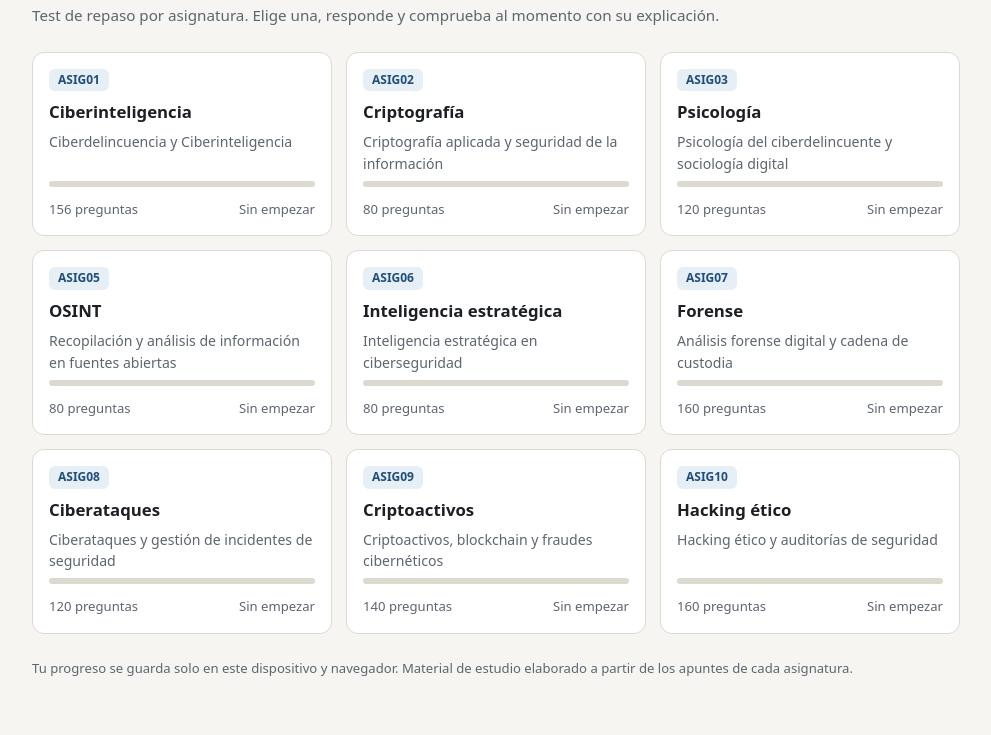
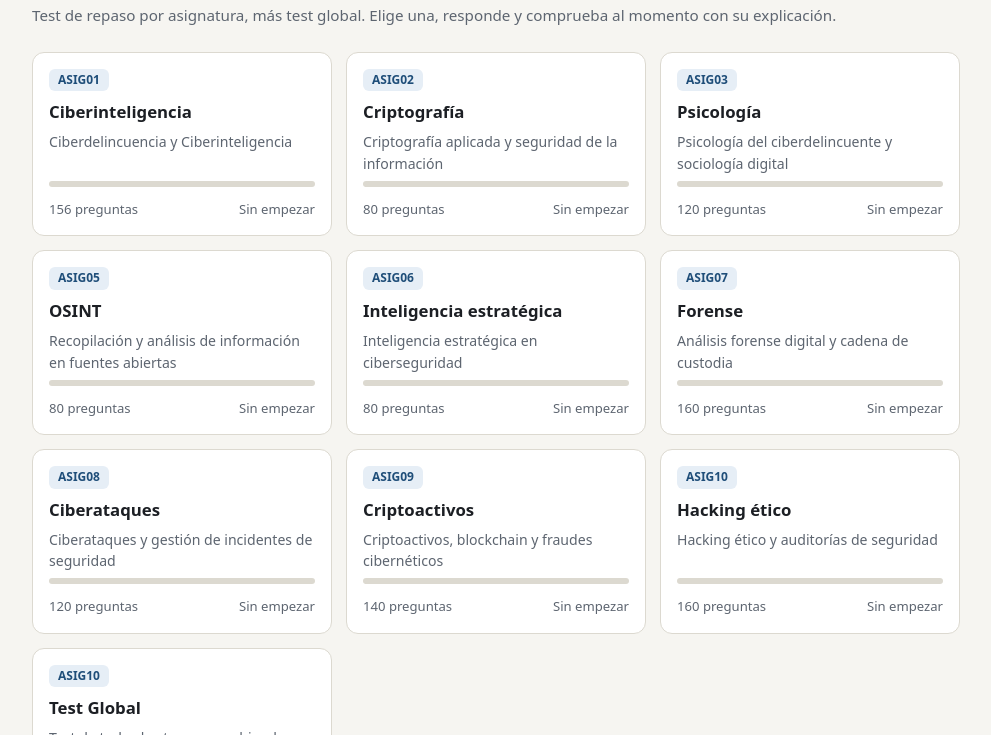
Before and after one commit to Cib3r-Bart/repaso-master, a plain HTML site: page index.html in a window 1280 px wide. Shown: the part 65-800 px from the top of the page, without its empty margins (144-1135 px from the left). Drawn offline with Linux system fonts and the light colour scheme.

Commit message:
TestGlobal

```diff
--- a/index.html
+++ b/index.html
@@ -28,7 +28,7 @@ footer{max-width:960px;margin:0 auto;padding:8px 16px 40px;color:var(--mute);fon
 <body>
 <header>
   <h1>Repaso del máster</h1>
-  <p class="sub">Test de repaso por asignatura. Elige una, responde y comprueba al momento con su explicación.</p>
+  <p class="sub">Test de repaso por asignatura, más test global. Elige una, responde y comprueba al momento con su explicación.</p>
 </header>
 <main><div class="grid" id="grid"></div></main>
 <footer>Tu progreso se guarda solo en este dispositivo y navegador. Material de estudio elaborado a partir de los apuntes de cada asignatura.</footer>
@@ -42,7 +42,8 @@ const SUBJECTS=[
  {k:'07',file:'asig07.html',name:'Forense',desc:'Análisis forense digital y cadena de custodia',n:160},
  {k:'08',file:'asig08.html',name:'Ciberataques',desc:'Ciberataques y gestión de incidentes de seguridad',n:120},
  {k:'09',file:'asig09.html',name:'Criptoactivos',desc:'Criptoactivos, blockchain y fraudes cibernéticos',n:140},
- {k:'10',file:'asig10.html',name:'Hacking ético',desc:'Hacking ético y auditorías de seguridad',n:160}
+ {k:'10',file:'asig10.html',name:'Hacking ético',desc:'Hacking ético y auditorías de seguridad',n:160},
+  {k:'10',file:'test_global.html',name:'Test Global',desc:'Test de todos los temas, cambiando orden de respuestas',n:160}
 ];
 const grid=document.getElementById('grid');
 SUBJECTS.forEach(s=>{
```
